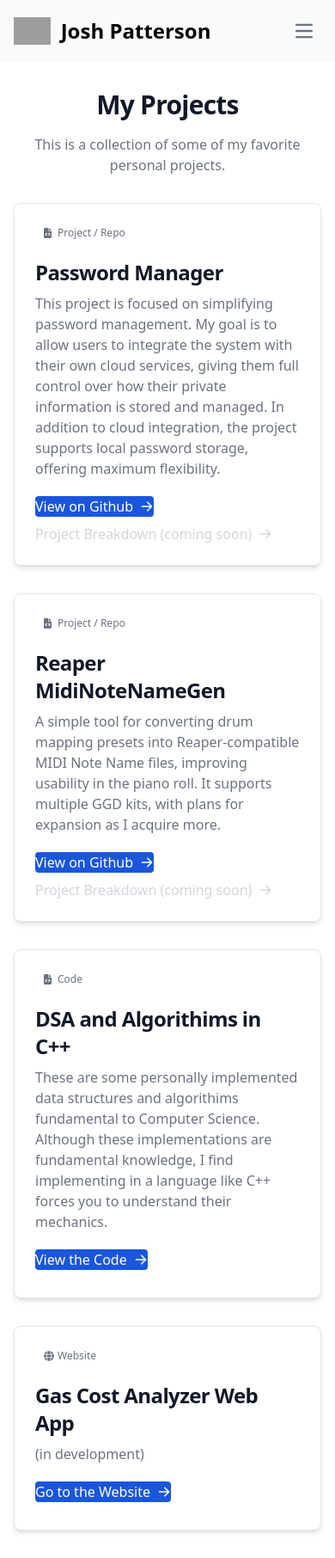
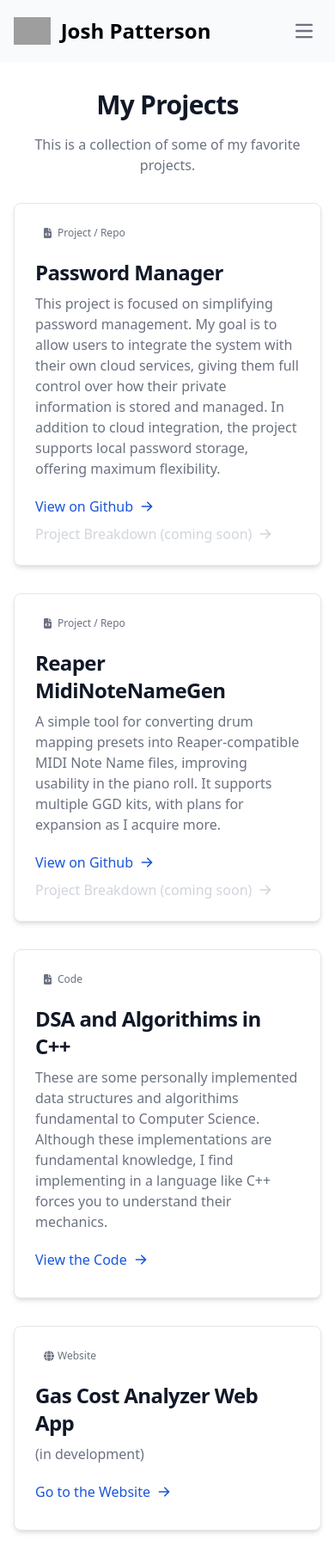
Before and after one commit to JPplayground/PortfolioWebsite, a website: page src/pages/projects.html in a window 390 px wide. Shown: the whole page at 86% size. Drawn offline with nearby package versions, Linux system fonts and the light colour scheme; grey boxes are pictures that could not be loaded.

Commit message:
Updated text recolorings on screen size adjustments

```diff
--- a/src/pages/projects.html
+++ b/src/pages/projects.html
@@ -101,7 +101,7 @@
             My Projects
           </h2>
           <p class="font-light text-gray-500 sm:text-xl dark:text-gray-400">
-            This is a collection of some of my favorite personal projects.
+            This is a collection of some of my favorite projects.
           </p>
         </div>
 
@@ -151,7 +151,7 @@
               <div class="flex justify-between items-center">
                 <a
                   href="https://github.com/JPplayground/PasswordManager-Desktop"
-                  class="inline-flex items-center font-medium text-white bg-blue-700 rounded md:bg-transparent md:text-blue-700 md:dark:text-blue-500 dark:bg-blue-600 md:dark:bg-transparent hover:underline"
+                  class="inline-flex items-center font-medium bg-transparent text-blue-700 hover:underline"
                 >
                   View on Github
                   <svg
@@ -235,8 +235,8 @@
               <div class="flex justify-between items-center">
                 <a
                   href="https://github.com/JPplayground/MidiNoteNameGen"
-                  class="inline-flex items-center font-medium text-white bg-blue-700 rounded md:bg-transparent md:text-blue-700 md:dark:text-blue-500 dark:bg-blue-600 md:dark:bg-transparent hover:underline"
-                >
+                  class="inline-flex items-center font-medium bg-transparent text-blue-700 hover:underline"
+                  >
                   View on Github
                   <svg
                     class="ml-2 w-4 h-4"
@@ -319,8 +319,7 @@
               <div class="flex justify-between items-center">
                 <a
                   href="https://drive.google.com/drive/folders/1aMqaWpJmKfSvkVYdhKQsySH-Szrbbl22?usp=sharing"
-                  class="inline-flex items-center font-medium text-white bg-blue-700 rounded md:bg-transparent md:text-blue-700 md:dark:text-blue-500 dark:bg-blue-600 md:dark:bg-transparent hover:underline"
-                >
+                  class="inline-flex items-center font-medium bg-transparent text-blue-700 hover:underline">
                   View the Code
                   <svg
                     class="ml-2 w-4 h-4"
@@ -381,8 +380,7 @@
               <div class="flex justify-between items-center">
                 <a
                   href="https://drive.google.com/drive/folders/1aMqaWpJmKfSvkVYdhKQsySH-Szrbbl22?usp=sharing"
-                  class="inline-flex items-center font-medium text-white bg-blue-700 rounded md:bg-transparent md:text-blue-700 md:dark:text-blue-500 dark:bg-blue-600 md:dark:bg-transparent hover:underline"
-                >
+                  class="inline-flex items-center font-medium bg-transparent text-blue-700 hover:underline">
                   Go to the Website
                   <svg
                     class="ml-2 w-4 h-4"
```
Also changed, not shown: src/pages/socials.html (+4 -4 lines), src/output.css.
